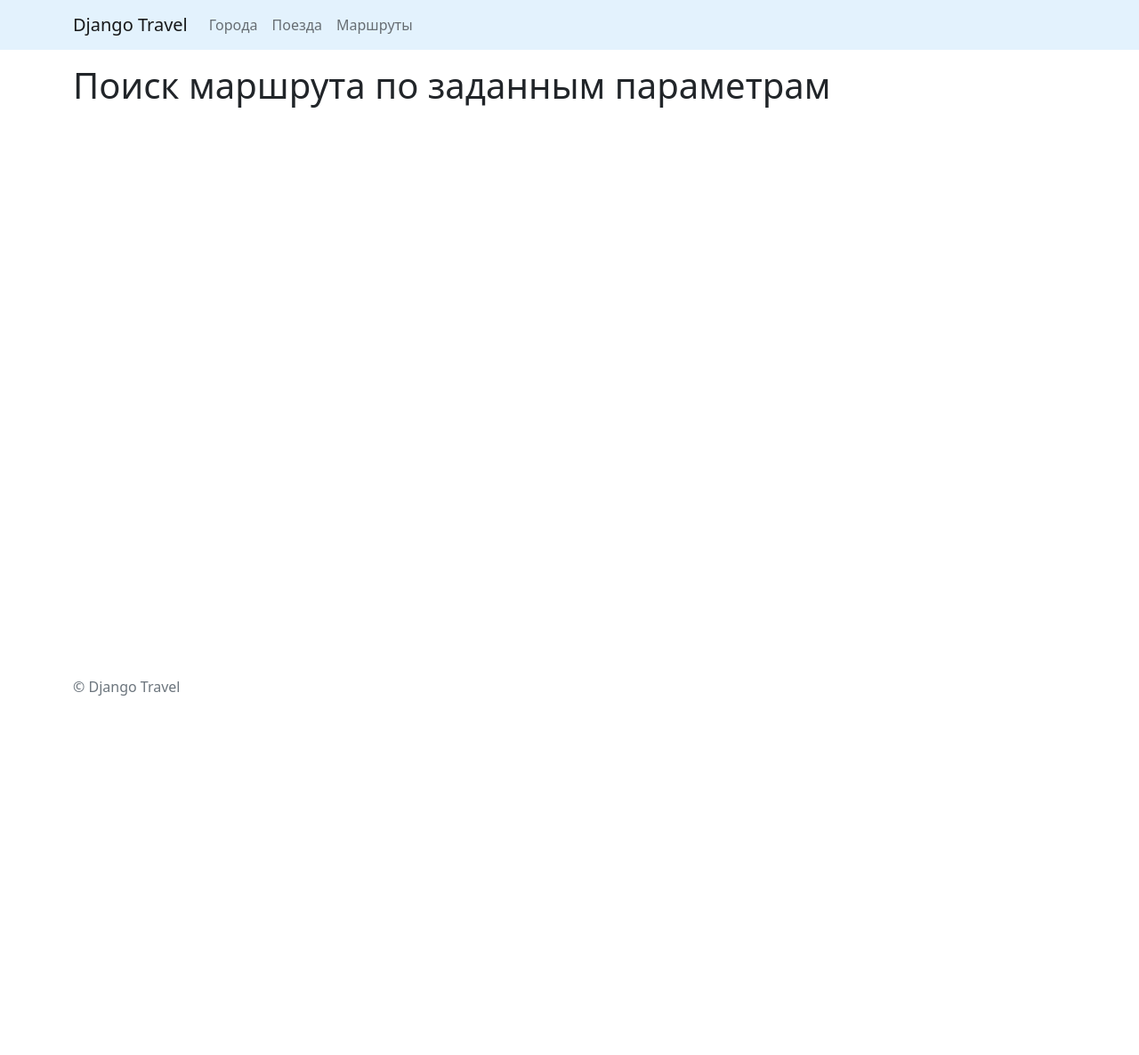
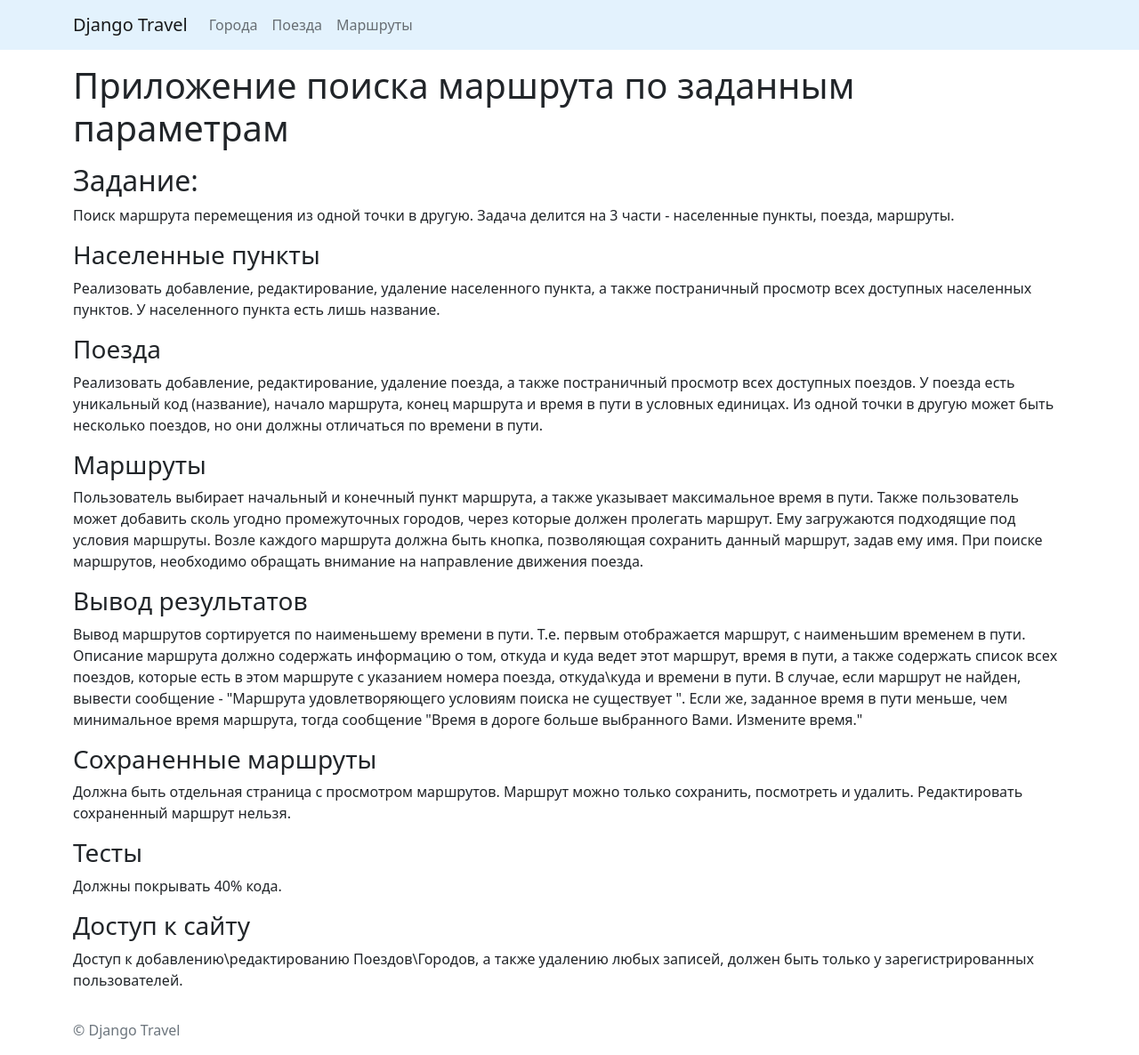
Before and after one commit to stigsanek/django-travel, a Django app: page / in a window 1280 px wide. Shown: the whole page at 89% size. Before the commit the page ends 782 px from the top, so only its background shows below. Run offline with Django 3.2, Linux system fonts and the light colour scheme; parts of the project's set-up code (start-up, migrations or seed data) failed here and were passed over.

Commit message:
Updates the text on the main page

```diff
--- a/templates/home.html
+++ b/templates/home.html
@@ -2,5 +2,43 @@
 {% block title %}Главная{% endblock %}
 
 {% block content %}
-<h1> Поиск маршрута по заданным параметрам</h1>
+<h1 class="mb-3">Приложение поиска маршрута по заданным параметрам</h1>
+
+<h2>Задание:</h2>
+<p>Поиск маршрута перемещения из одной точки в другую. Задача делится на 3 части - населенные пункты, поезда, маршруты.</p>
+
+<h3>Населенные пункты</h3>
+<p>Реализовать добавление, редактирование, удаление населенного пункта, а также постраничный просмотр всех доступных населенных пунктов.
+  У населенного пункта есть лишь название.</p>
+
+<h3>Поезда</h3>
+<p>Реализовать добавление, редактирование, удаление поезда, а также постраничный просмотр всех доступных поездов.
+  У поезда есть уникальный код (название), начало маршрута, конец маршрута и время в пути в условных единицах.
+  Из одной точки в другую может быть несколько поездов, но они должны отличаться по времени в пути.</p>
+
+<h3>Маршруты</h3>
+<p>Пользователь выбирает начальный и конечный пункт маршрута, а также указывает максимальное время в пути.
+  Также пользователь может добавить сколь угодно промежуточных городов, через которые должен пролегать маршрут.
+  Ему загружаются подходящие под условия маршруты.
+  Возле каждого маршрута должна быть кнопка, позволяющая сохранить данный маршрут, задав ему имя.
+  При поиске маршрутов, необходимо обращать внимание на направление движения поезда.</p>
+
+<h3>Вывод результатов</h3>
+<p>Вывод маршрутов сортируется по наименьшему времени в пути.
+  Т.е. первым отображается маршрут, с наименьшим временем в пути.
+  Описание маршрута должно содержать информацию о том, откуда и куда ведет этот маршрут, время в пути,
+  а также содержать список всех поездов, которые есть в этом маршруте с указанием номера поезда, откуда\куда и времени в пути.
+  В случае, если маршрут не найден, вывести сообщение - "Маршрута удовлетворяющего условиям поиска не существует ".
+  Если же, заданное время в пути меньше, чем минимальное время маршрута, тогда сообщение "Время в дороге больше выбранного Вами.
+  Измените время."</p>
+
+<h3>Сохраненные маршруты</h3>
+<p>Должна быть отдельная страница с просмотром маршрутов. Маршрут можно только сохранить, посмотреть и удалить.
+  Редактировать сохраненный маршрут нельзя.</p>
+
+<h3>Тесты</h3>
+<p>Должны покрывать 40% кода.
+
+<h3>Доступ к сайту</h3>
+<p>Доступ к добавлению\редактированию Поездов\Городов, а также удалению любых записей, должен быть только у зарегистрированных пользователей.</p>
 {% endblock %}
```
